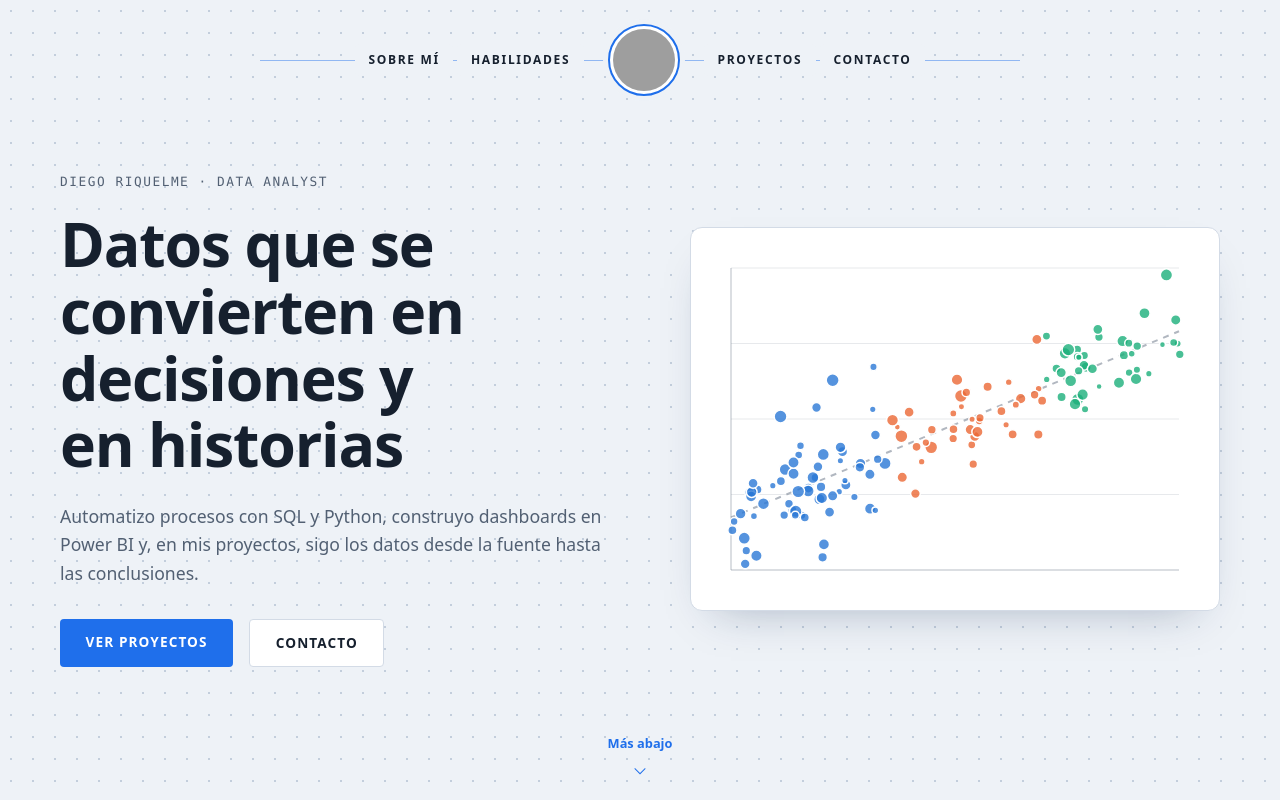
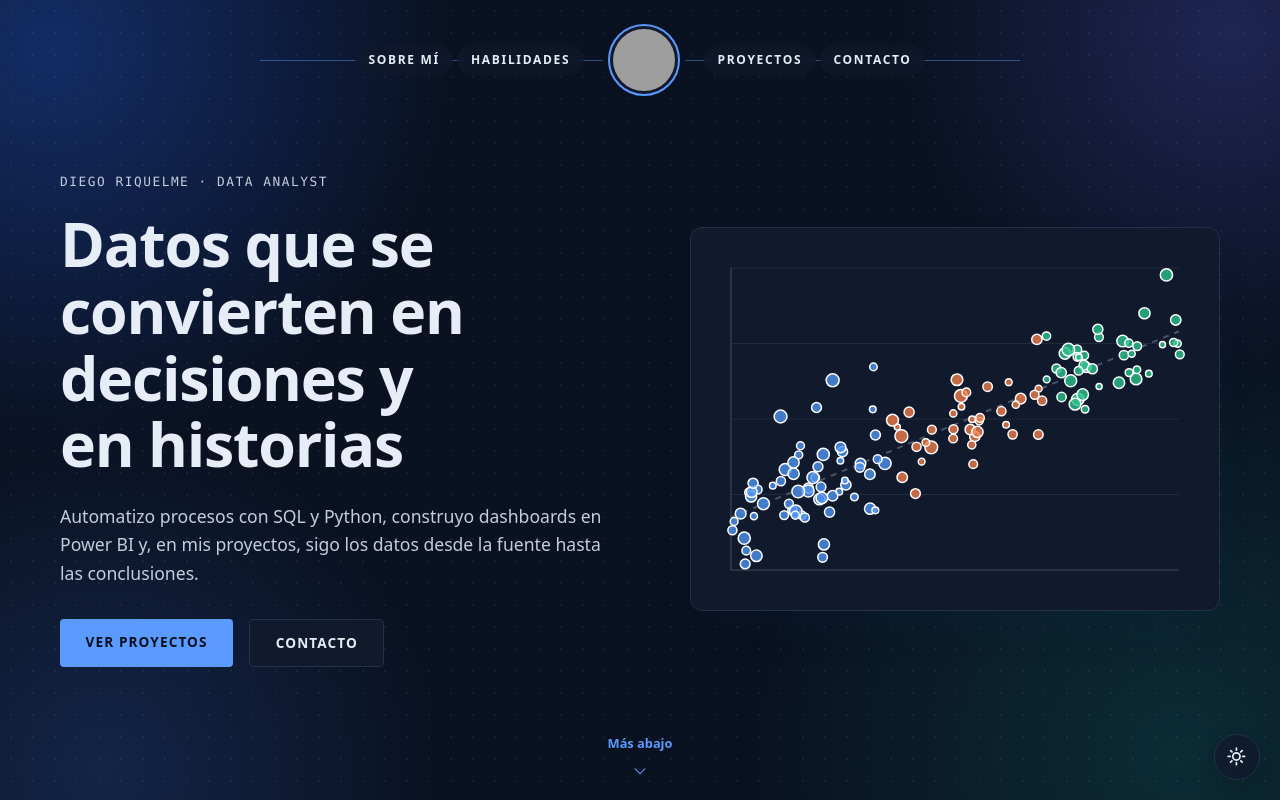
Before and after one commit to rrdiegoisaac/portfolio, a React (Vite) app: page / in a window 1280 px wide. Shown: the top 800 px of the page. Built offline with nearby package versions, Linux system fonts and the light colour scheme; grey boxes are pictures that could not be loaded.

Commit message:
feat(inicio): tema oscuro por defecto y botón para cambiar a claro

```diff
--- a/src/components/Home.css
+++ b/src/components/Home.css
@@ -1,7 +1,44 @@
-/* La página de inicio usa siempre un tema claro, con fondo gris azulado (no blanco) y
-   una textura de puntos tenues, como papel cuadriculado. Redefine los colores de
+/* La página de inicio tiene su propio tema, independiente del sistema: oscuro (azul
+   marino) por defecto y claro (pastel) con el botón TemaBoton. Detrás de todo van
+   manchas de color difusas que quedan fijas al hacer scroll. Redefine los colores de
    index.css solo dentro de .home, así las notas de proyecto mantienen su tema. */
 .home {
+  --bg: #0a1120;
+  --surface: #111a2c;
+  --text: #e7edf6;
+  --muted: #c3cddc;
+  --accent: #5b9bff;
+  --accent-text: #08101f;
+  --border: #23314a;
+  --chart-1: #4f93f0;
+  --chart-2: #f07d4a;
+  --chart-3: #2cc28c;
+  --chart-axis: #6d7a90;
+
+  /* flow-root: el margen inferior de la última sección queda dentro del fondo */
+  display: flow-root;
+  min-height: 100vh;
+  isolation: isolate;
+  background-color: var(--bg);
+  color: var(--text);
+  color-scheme: dark;
+}
+
+.home::before {
+  content: '';
+  position: fixed;
+  inset: 0;
+  z-index: -1;
+  pointer-events: none;
+  background:
+    radial-gradient(circle, rgb(255 255 255 / 0.05) 1px, transparent 1.2px) 0 0 / 22px 22px,
+    radial-gradient(46vw 46vw at 4% 6%, rgb(37 99 235 / 0.34), transparent 70%),
+    radial-gradient(38vw 38vw at 96% 4%, rgb(99 102 241 / 0.24), transparent 70%),
+    radial-gradient(50vw 50vw at 92% 94%, rgb(20 184 166 / 0.16), transparent 70%),
+    radial-gradient(40vw 40vw at 8% 96%, rgb(59 130 246 / 0.18), transparent 70%);
+}
+
+.home[data-tema='claro'] {
   --bg: #eef2f7;
   --surface: #ffffff;
   --text: #16202e;
@@ -13,15 +50,32 @@
   --chart-2: #eb6834;
   --chart-3: #1baf7a;
   --chart-axis: #7d8796;
+  color-scheme: light;
+}
 
-  /* flow-root: el margen inferior de la última sección queda dentro del fondo */
-  display: flow-root;
-  min-height: 100vh;
-  background-color: var(--bg);
-  background-image: radial-gradient(circle, #c3cedc 1px, transparent 1.2px);
-  background-size: 22px 22px;
-  color: var(--text);
-  color-scheme: light;
+.home[data-tema='claro']::before {
+  background:
+    radial-gradient(42vw 42vw at 8% 12%, rgb(92 135 255 / 0.3), transparent 70%),
+    radial-gradient(34vw 34vw at 92% 8%, rgb(27 175 122 / 0.2), transparent 70%),
+    radial-gradient(46vw 46vw at 85% 88%, rgb(235 104 52 / 0.14), transparent 70%),
+    radial-gradient(38vw 38vw at 12% 92%, rgb(92 135 255 / 0.2), transparent 70%);
+}
+
+/* Los enlaces del menú no pueden tapar la línea con un color sólido sobre las manchas
+   de color: son píldoras translúcidas */
+.home .hero__nav-lista a {
+  border-radius: 999px;
+  background-color: rgb(17 26 44 / 0.6);
+  backdrop-filter: blur(6px);
+}
+
+.home[data-tema='claro'] .hero__nav-lista a {
+  background-color: rgb(255 255 255 / 0.6);
+}
+
+.home .hero__nav-lista a:hover,
+.home .hero__nav-lista a:focus-visible {
+  background-color: var(--accent);
 }
 
 .home__contenido {
--- a/src/components/Home.jsx
+++ b/src/components/Home.jsx
@@ -1,16 +1,41 @@
+import { useState } from 'react'
 import Hero from './Hero'
 import About from './About'
 import Skills from './Skills'
 import Projects from './Projects'
 import FondosPowerBI from './FondosPowerBI'
 import Contact from './Contact'
+import TemaBoton from './TemaBoton'
 import './Home.css'
+
+const CLAVE_TEMA = 'tema-inicio'
+
+// El tema elegido se recuerda en el navegador; si no se puede leer, parte en oscuro
+function temaGuardado() {
+  try {
+    return localStorage.getItem(CLAVE_TEMA) === 'claro' ? 'claro' : 'oscuro'
+  } catch {
+    return 'oscuro'
+  }
+}
 
 // Página de inicio: portada a pantalla completa y, debajo, las secciones en una columna.
 function Home() {
+  const [tema, setTema] = useState(temaGuardado)
+
+  const cambiarTema = () => {
+    const nuevo = tema === 'oscuro' ? 'claro' : 'oscuro'
+    setTema(nuevo)
+    try {
+      localStorage.setItem(CLAVE_TEMA, nuevo)
+    } catch {
+      // Sin almacenamiento disponible: el cambio dura solo esta visita
+    }
+  }
+
   return (
-    <div className="home">
-      <Hero />
+    <div className="home" data-tema={tema}>
+      <Hero tema={tema} />
       <main className="home__contenido">
         <About />
         <Skills />
@@ -18,6 +43,7 @@ function Home() {
         <Projects />
         <Contact />
       </main>
+      <TemaBoton tema={tema} onCambiar={cambiarTema} />
     </div>
   )
 }
--- /dev/null
+++ b/src/components/TemaBoton.css
@@ -0,0 +1,52 @@
+/* Abajo a la derecha: siempre a mano y sin tapar el menú de la portada */
+.tema-boton {
+  position: fixed;
+  right: 1.25rem;
+  bottom: 1.25rem;
+  z-index: 10;
+  display: grid;
+  place-items: center;
+  width: 2.9rem;
+  height: 2.9rem;
+  padding: 0;
+  border: 1px solid var(--border);
+  border-radius: 50%;
+  background: color-mix(in srgb, var(--surface) 80%, transparent);
+  backdrop-filter: blur(8px);
+  color: var(--text);
+  cursor: pointer;
+  box-shadow: 0 6px 18px rgb(0 0 0 / 0.18);
+  transition: background-color 0.15s ease, color 0.15s ease, transform 0.15s ease;
+}
+
+.tema-boton:hover {
+  background: var(--accent);
+  border-color: var(--accent);
+  color: var(--accent-text);
+  transform: rotate(-12deg);
+}
+
+.tema-boton:focus-visible {
+  outline: 2px solid var(--accent);
+  outline-offset: 3px;
+}
+
+.tema-boton svg {
+  width: 1.3rem;
+  height: 1.3rem;
+  fill: none;
+  stroke: currentColor;
+  stroke-width: 2;
+  stroke-linecap: round;
+  stroke-linejoin: round;
+}
+
+@media (prefers-reduced-motion: reduce) {
+  .tema-boton {
+    transition: none;
+  }
+
+  .tema-boton:hover {
+    transform: none;
+  }
+}
--- /dev/null
+++ b/src/components/TemaBoton.jsx
@@ -0,0 +1,25 @@
+import './TemaBoton.css'
+
+// Botón flotante para alternar el tema de la página de inicio.
+// Muestra el ícono del tema al que se cambia: sol en oscuro, luna en claro.
+function TemaBoton({ tema, onCambiar }) {
+  const oscuro = tema === 'oscuro'
+  const texto = oscuro ? 'Cambiar a modo claro' : 'Cambiar a modo oscuro'
+
+  return (
+    <button type="button" className="tema-boton" onClick={onCambiar} aria-label={texto} title={texto}>
+      {oscuro ? (
+        <svg viewBox="0 0 24 24" aria-hidden="true">
+          <circle cx="12" cy="12" r="4.2" />
+          <path d="M12 2.5v2.2M12 19.3v2.2M2.5 12h2.2M19.3 12h2.2M5.3 5.3l1.6 1.6M17.1 17.1l1.6 1.6M5.3 18.7l1.6-1.6M17.1 6.9l1.6-1.6" />
+        </svg>
+      ) : (
+        <svg viewBox="0 0 24 24" aria-hidden="true">
+          <path d="M20 14.5A8 8 0 0 1 9.5 4a8 8 0 1 0 10.5 10.5Z" />
+        </svg>
+      )}
+    </button>
+  )
+}
+
+export default TemaBoton
```
